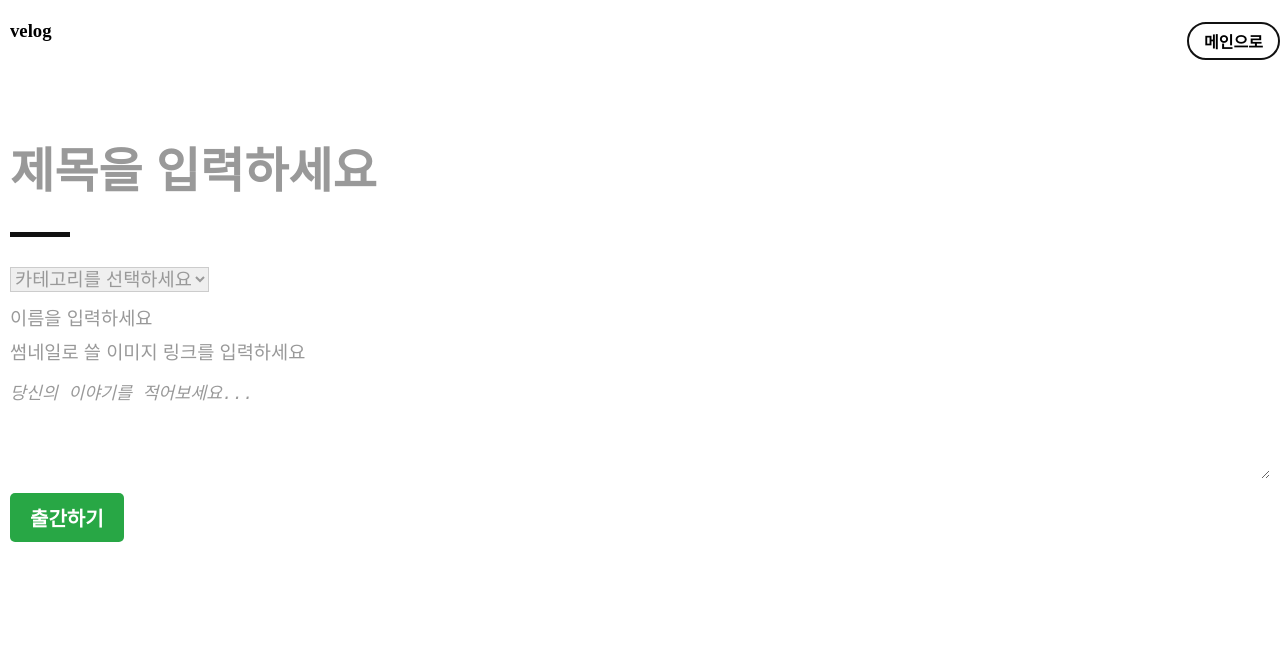
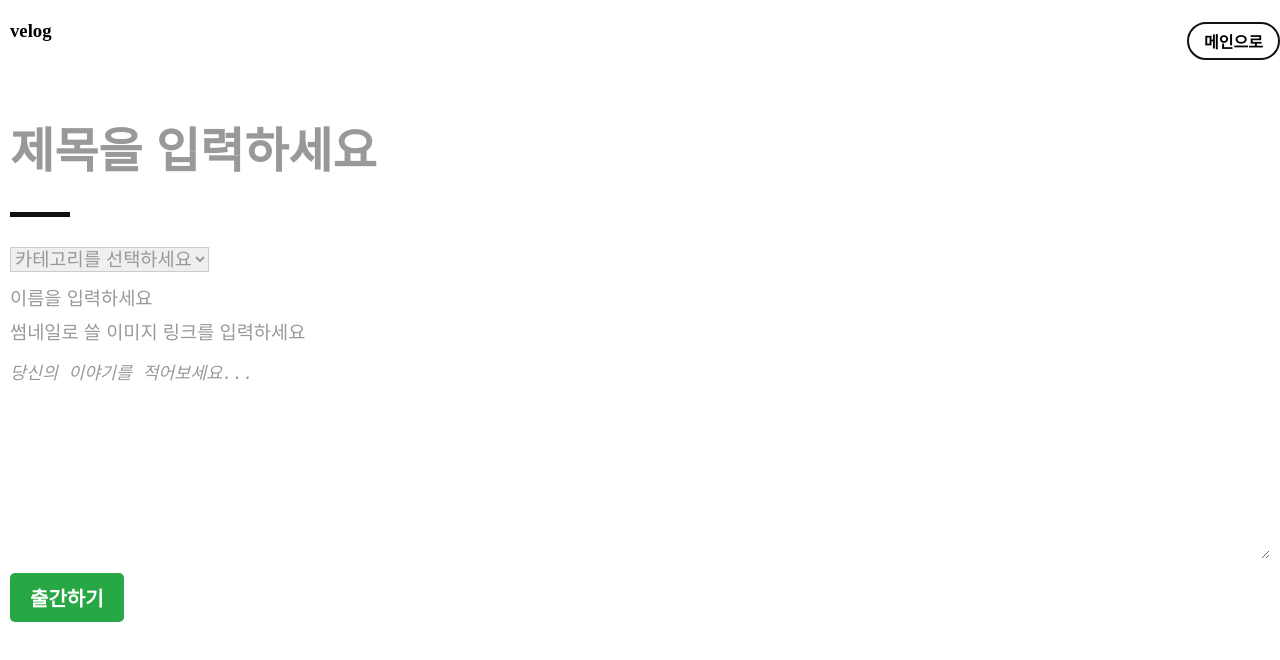
Before and after one commit to zinee81/velog_copy, a React (Vite) app: page / in a window 1280 px wide. Both pictures are taken after a click on the element "새 글 작성". Shown: the top 660 px of the page. Built offline with nearby package versions, Linux system fonts and the light colour scheme.

Commit message:
입력해서 데이터 추가하기

```diff
--- a/src/App.jsx
+++ b/src/App.jsx
@@ -1,26 +1,41 @@
 import { useState } from "react";
+// import { useRef } from "react";
 import Header from "./components/Header";
 import Main from "./components/Main";
+
 // import styles from "./components/PostForm.module.css";
+// 리액트 훅(hooks)'
+// 1. useState(초기값)
+// 2. useRef(초기값)
+// useState -> 컴포넌트를 리빌드(UI변경)
+// useRef -> 리빌드를 하지 않는다(UI변경 X)
 
 function App() {
   const [category, setCategory] = useState("trending");
   const [showWrite, setShowWrite] = useState(false);
 
+  // const idRef = useRef(null);
+  // const passwordRef = useRef(null);
+
+  // function onSubmit(e) {
+  //   e.preventDefault();
+  //   const id = idRef.current.value;
+  //   const password = passwordRef.current.value;
+  //   console.log(id, password);
+  // }
+
   return (
     <div className="wrapper">
       <Header category={category} setCategory={setCategory} showWrite={showWrite} setShowWrite={setShowWrite} />
-      <Main category={category} setCategory={setCategory} showWrite={showWrite} />
+      <Main category={category} showWrite={showWrite} setShowWrite={setShowWrite} />
+
+      {/* <form onSubmit={onSubmit}>
+        <input type="text" id="id" ref={idRef} />
+        <input type="text" id="password" ref={passwordRef} />
+        <button type="submit">전송</button>
+      </form> */}
     </div>
   );
-  // <div className={styles.post_input}>
-  //         <input type="text" name="title" id={styles.title} min="1" step="1" value="" placeholder="제목을 입력하세요" />
-  //         <div className={styles.underline}></div>
-  //         <input type="text" name="author" id="author" min="1" step="1" value="" placeholder="이름을 입력하세요" />
-  //         <input type="text" name="author" id="author" min="1" step="1" value="" placeholder="썸네일로 쓸 이미지 링크를 입력하세요" />
-  //         <textarea placeholder="당신의 이야기를 적어보세요..." value=""></textarea>
-  //         <button>출간하기</button>
-  //       </div>
 }
 
 export default App;
--- a/src/components/DUMMY_DATA.js
+++ b/src/components/DUMMY_DATA.js
@@ -44,6 +44,17 @@ export const postData = {
       userImage: "https://randomuser.me/api/portraits/men/63.jpg",
       comments: 10,
     },
+    {
+      id: 5,
+      title: "인기 글 5",
+      content: "이것은 피드 게시물 2의 내용입니다. 주로 일상 속에서 겪는 소소한 이야기들과 사회적 이슈에 대한 개인적인 의견을 담고 있습니다.",
+      author: "사용자2",
+      createdAt: "2024-09-10T09:20:00Z",
+      image: "https://images.unsplash.com/photo-1683806743160-2fc2e159dc66?w=500&auto=format&fit=crop&q=60&ixlib=rb-4.0.3&ixid=M3wxMjA3fDB8MHx0b3BpYy1mZWVkfDYwfGJvOGpRS1RhRTBZfHxlbnwwfHx8fHw%3D",
+      likes: 95,
+      userImage: "https://randomuser.me/api/portraits/men/67.jpg",
+      comments: 6,
+    },
     // 추가적인 요소들...
   ],
   latest: [
@@ -69,12 +80,9 @@ export const postData = {
       userImage: "https://randomuser.me/api/portraits/men/65.jpg",
       comments: 5,
     },
-    // 추가적인 요소들...
-  ],
-  feed: [
     {
-      id: 1,
-      title: "피드 게시물 1",
+      id: 3,
+      title: "최신 뉴스 3",
       content: "이것은 피드 게시물 1의 내용입니다. 이 게시물은 개인적인 경험과 생각을 공유하며, 특히 일상에서 느끼는 감정과 생각을 중심으로 이야기를 전개하고 있습니다.",
       author: "사용자1",
       createdAt: "2024-09-11T08:00:00Z",
@@ -83,17 +91,9 @@ export const postData = {
       userImage: "https://randomuser.me/api/portraits/men/66.jpg",
       comments: 16,
     },
-    {
-      id: 2,
-      title: "피드 게시물 2",
-      content: "이것은 피드 게시물 2의 내용입니다. 주로 일상 속에서 겪는 소소한 이야기들과 사회적 이슈에 대한 개인적인 의견을 담고 있습니다.",
-      author: "사용자2",
-      createdAt: "2024-09-10T09:20:00Z",
-      image: "https://images.unsplash.com/photo-1683806743160-2fc2e159dc66?w=500&auto=format&fit=crop&q=60&ixlib=rb-4.0.3&ixid=M3wxMjA3fDB8MHx0b3BpYy1mZWVkfDYwfGJvOGpRS1RhRTBZfHxlbnwwfHx8fHw%3D",
-      likes: 95,
-      userImage: "https://randomuser.me/api/portraits/men/67.jpg",
-      comments: 6,
-    },
+    // 추가적인 요소들...
+  ],
+  feed: [
     // 추가적인 요소들...
   ],
 };
--- /dev/null
+++ b/src/components/DetailPage.jsx
@@ -0,0 +1,21 @@
+import styles from "./DetailPage.module.css";
+
+export default function DetailPage() {
+  return (
+    <dialog open>
+      <h1>제목</h1>
+      <div className={styles.author}>
+        <b>작성자</b> · 2024년 9월 5일
+      </div>
+      <div>
+        <img src="https://images.unsplash.com/photo-1725714835081-118a2b0456b2?q=80&w=2070&auto=format&fit=crop&ixlib=rb-4.0.3&ixid=M3wxMjA3fDB8MHxwaG90by1wYWdlfHx8fGVufDB8fHx8fA%3D%3D" alt="" width="500px" />
+      </div>
+      <div className={styles.content}>내용출력</div>
+      <div className={styles.close}>
+        <form method="dialog">
+          <button>close</button>
+        </form>
+      </div>
+    </dialog>
+  );
+}
--- /dev/null
+++ b/src/components/DetailPage.module.css
@@ -0,0 +1,37 @@
+dialog {
+  font-size: 14px;
+  padding: 20px;
+  border: none;
+  border-radius: 8px;
+  box-shadow: 0 4px 6px reba(0, 0, 0, 0.1);
+  margin: auto;
+}
+
+dialog::backdrop {
+  background: rgba(0, 0, 0, 0.5);
+}
+
+h1 {
+  padding: 10px 0;
+}
+
+.author {
+  padding: 10px;
+}
+
+.content {
+  padding: 20px;
+}
+
+button {
+  background-color: antiquewhite;
+  color: gray;
+  font-weight: bold;
+  padding: 5px 10px;
+  border: 0;
+  border-radius: 5px;
+}
+
+.close {
+  text-align: right;
+}
--- a/src/components/Header.module.css
+++ b/src/components/Header.module.css
@@ -1,5 +1,4 @@
 header {
-  padding-bottom: 20px;
   margin: auto;
 }
 
--- a/src/components/Main.jsx
+++ b/src/components/Main.jsx
@@ -1,10 +1,14 @@
 import Post from "./Post";
 import PostForm from "./PostForm";
+import { useState } from "react";
+import { postData } from "./DUMMY_DATA.js";
 
-export default function Main({ category, setCategory, showWrite }) {
+export default function Main({ category, showWrite, setShowWrite }) {
+  const [data, setData] = useState(postData);
+
   if (showWrite) {
-    return <PostForm setCategory={setCategory} />;
+    return <PostForm setData={setData} setShowWrite={setShowWrite} />;
   } else {
-    return <Post category={category} />;
+    return <Post category={category} data={data} />;
   }
 }
--- a/src/components/Post.jsx
+++ b/src/components/Post.jsx
@@ -1,9 +1,9 @@
 import { FontAwesomeIcon } from "@fortawesome/react-fontawesome";
 import { faHeart } from "@fortawesome/free-solid-svg-icons";
-import { postData } from "./DUMMY_DATA.js";
 import styles from "./Post.module.css";
+import DetailPage from "./DetailPage";
 
-export default function Post({ category }) {
+export default function Post({ category, data }) {
   function getDate(createdAt) {
     const postDate = new Date(createdAt);
     const nowDate = new Date();
@@ -12,7 +12,9 @@ export default function Post({ category }) {
 
     let date = Math.floor(Math.abs(diffDate / (1000 * 60 * 60 * 24)));
 
-    if (date < 7) {
+    if (date === 0) {
+      return `오늘`;
+    } else if (date < 7) {
       return `${date}일 전`;
     } else {
       return `${postDate.getFullYear()}년 ${String(postDate.getMonth() + 1).padStart(2, "0")}월 ${String(postDate.getDate()).padStart(2, "0")}일`;
@@ -21,8 +23,12 @@ export default function Post({ category }) {
 
   return (
     <>
+      {/* <DetailPage /> */}
       <div id={styles.wrap}>
-        {postData[category].map((post) => {
+        {data[category].length === 0 ? (
+          <div>새로운 피드가 없네요.</div>
+        ) : (
+          data[category].map((post) => {
             return (
               <div className={styles.post} key={post.id}>
                 <div className={styles.post_img}>
@@ -46,7 +52,8 @@ export default function Post({ category }) {
                 </div>
               </div>
             );
-        })}
+          })
+        )}
       </div>
     </>
   );
--- a/src/components/Post.module.css
+++ b/src/components/Post.module.css
@@ -3,6 +3,7 @@
   grid-template-columns: repeat(4, 1fr);
   gap: 20px; /* 포스트 간의 간격 */
   margin: auto;
+  padding-top: 30px;
 }
 
 /* 포스트 스타일 */
@@ -45,6 +46,7 @@
 }
 
 .post .content p {
+  height: 72px;
   padding: 10px 0;
   display: -webkit-box;
   -webkit-box-orient: vertical;
--- a/src/components/PostForm.jsx
+++ b/src/components/PostForm.jsx
@@ -1,29 +1,66 @@
-import { useState } from "react";
+import { useState, useRef } from "react";
 import styles from "./PostForm.module.css";
 
-export default function PostForm({ setCategory }) {
-  // const [text, setText] = useState({id:"",title:"",content:"",author:"",createdAt:"",image:"",likes:"",userImage:"",comments:""});
+export default function PostForm({ setData, setShowWrite }) {
+  const titleRef = useRef();
+  const categoryRef = useRef();
+  const authorRef = useRef();
+  const imageRef = useRef();
+  const contentRef = useRef();
 
-  function submitForm() {
-    // setText("");
-    // prev : 데이터를 넣기전 기존에 있던 값
-    setCategory();
+  function onSubmit(e) {
+    e.preventDefault();
+
+    const title = titleRef.current.value;
+    const category = categoryRef.current.value;
+    const author = authorRef.current.value;
+    const image = imageRef.current.value;
+    const content = contentRef.current.value;
+
+    // setCategory(category);
+
+    const data = { id: Date.now(), title: title, content: content, author: author, createdAt: Date.now(), image: image, likes: 0, userImage: "https://randomuser.me/api/portraits/women/18.jpg", comments: 0 };
+
+    setData((prev) => {
+      // form에서 받아온 새로운 데이터
+      const newData = data;
+      // 기존데이터에서 선택한 카테고리에 맞는 배열값 가져오기
+      const prevArray = prev[category];
+      // 배열에 새로운 데이터 push하기
+      const newArray = [...prevArray, newData];
+      // prevArray.push(newData)
+      // 객체반환
+      return {
+        // 기존 객체의 값 넣기
+        ...prev,
+        // 선택된 카테고리의 값을 push된 배열값 넣어주기
+        [category]: [...newArray],
+      };
+    });
+
+    setShowWrite(false);
+
+    // setData((prev) => {
+    //   return { ...prev, category: [...prev[category], data] };
+    // });
   }
 
   return (
     <div className={styles.post_input}>
-      <input type="text" name="title" id={styles.title} min="1" step="1" placeholder="제목을 입력하세요" />
+      <form onSubmit={onSubmit}>
+        <input type="text" id={styles.title} placeholder="제목을 입력하세요" ref={titleRef} />
         <div className={styles.underline}></div>
-      <select name="category" id="category">
+        <select id="category" ref={categoryRef}>
           <option value="trending">카테고리를 선택하세요</option>
           <option value="trending">트렌딩</option>
           <option value="latest">최신</option>
           <option value="feed">피드</option>
         </select>
-      <input type="text" name="author" id="author" min="1" step="1" placeholder="이름을 입력하세요" />
-      <input type="text" name="author" id="author" min="1" step="1" placeholder="썸네일로 쓸 이미지 링크를 입력하세요" />
-      <textarea placeholder="당신의 이야기를 적어보세요..."></textarea>
-      <button onClick={submitForm}>출간하기</button>
+        <input type="text" id="author" placeholder="이름을 입력하세요" ref={authorRef} />
+        <input type="text" id="image" placeholder="썸네일로 쓸 이미지 링크를 입력하세요" ref={imageRef} />
+        <textarea id="content" placeholder="당신의 이야기를 적어보세요..." ref={contentRef}></textarea>
+        <button type="submit">출간하기</button>
+      </form>
     </div>
   );
 }
--- a/src/components/PostForm.module.css
+++ b/src/components/PostForm.module.css
@@ -28,7 +28,7 @@
 
 .post_input textarea {
   width: 100%;
-  height: 100px;
+  height: 200px;
   border: 0;
   font-size: 13pt;
   margin: 10px 0;
@@ -63,4 +63,5 @@
   border-radius: 5px;
   color: white;
   background-color: #28a745;
+  cursor: pointer;
 }
```
Lines whose indentation alone changed are shown as unchanged.
